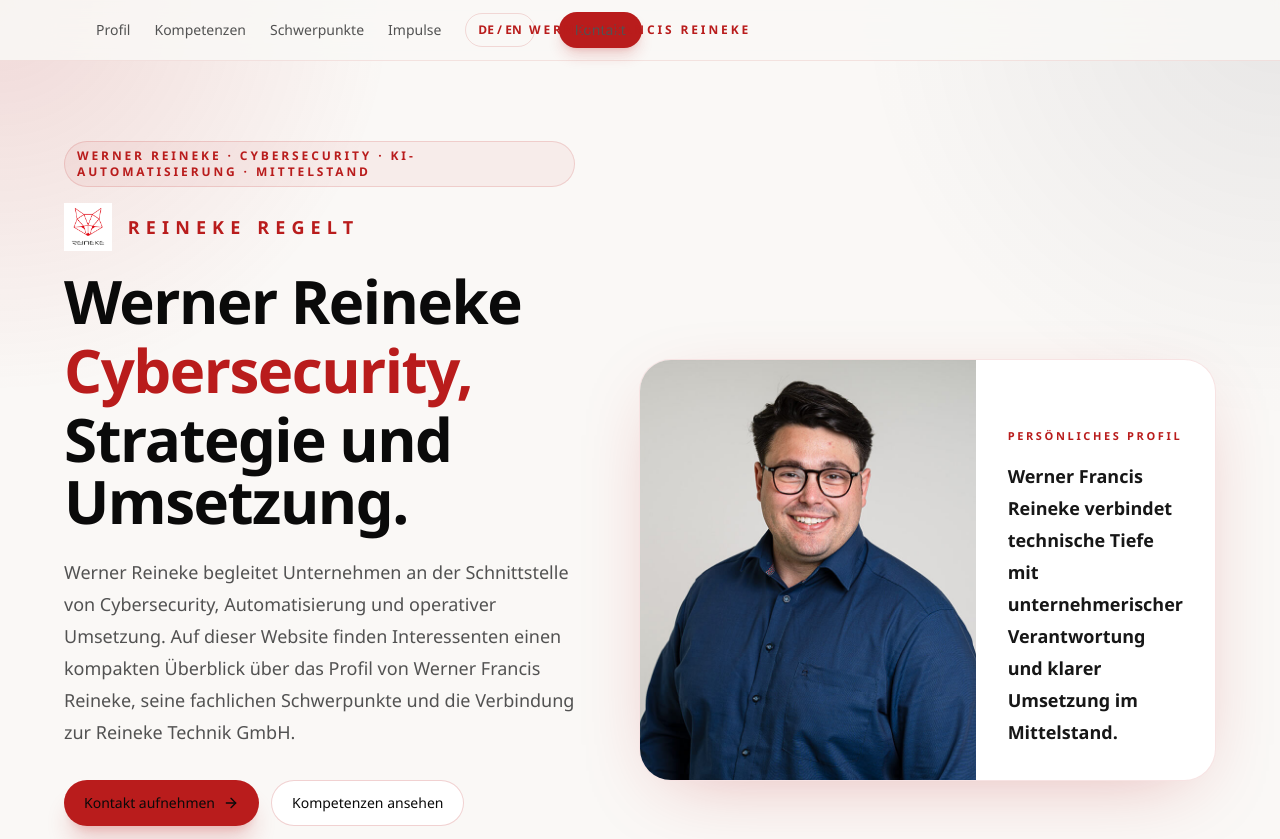
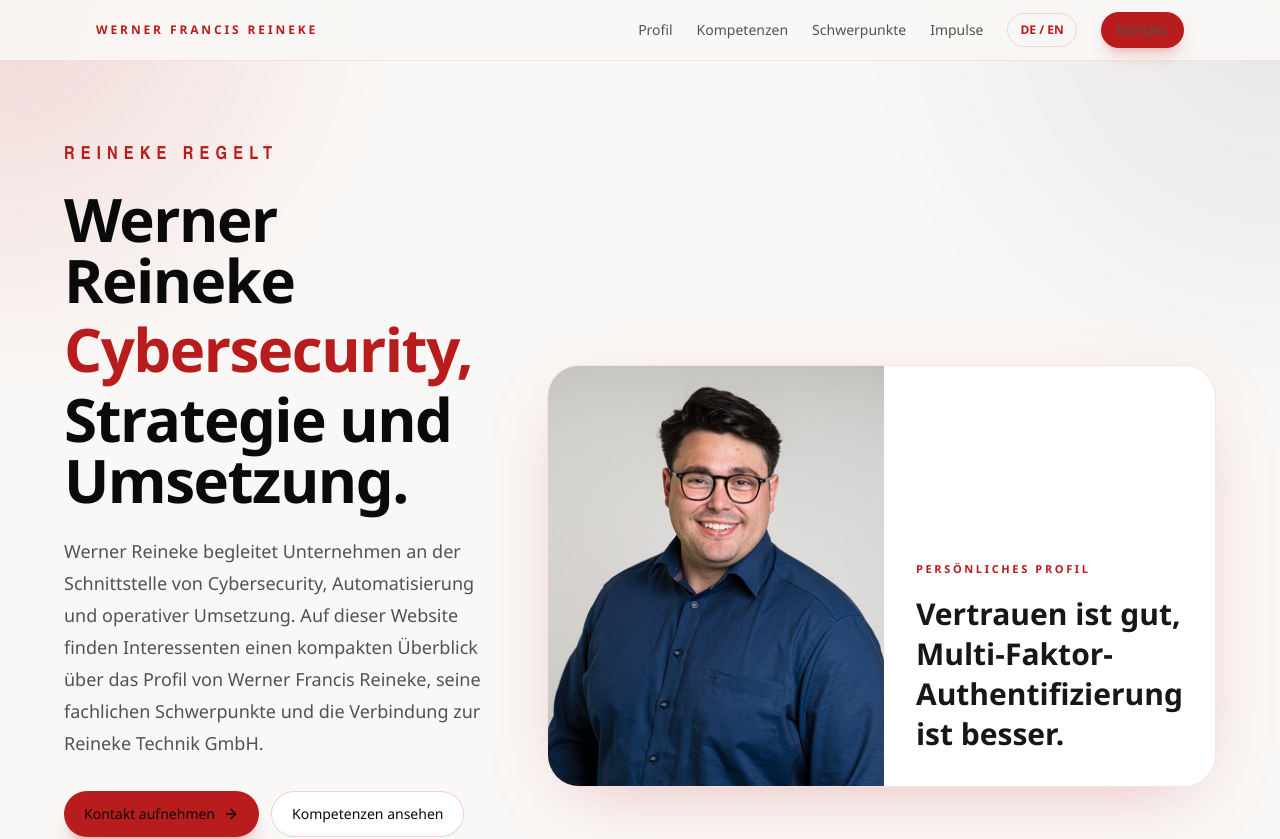
Before and after one commit to rewerner42/rewerner42.github.io, a React app: page / in a window 1280 px wide. Shown: the top 839 px of the page. Built offline with nearby package versions, Linux system fonts and the light colour scheme; the HTML template or start-up script is replaced by a standard one.

Commit message:
fix image

```diff
--- a/src/App.jsx
+++ b/src/App.jsx
@@ -19,7 +19,6 @@
   Shield,
   Twitter,
 } from 'lucide-react';
-import logo from '../Logo.png';
 import portrait from '../werner-francis-reineke.jpg';
 
 const canonicalUrl = 'https://wernerfrancisreineke.com/';
@@ -37,7 +36,6 @@
       navContact: 'Kontakt',
       langDesktop: 'DE / EN',
       mobileMenu: 'Menü',
-      heroBadge: 'Werner Reineke · Cybersecurity · KI-Automatisierung · Mittelstand',
       heroTitle1: 'Werner Reineke',
       heroTitle2: 'Cybersecurity,',
       heroTitle3: 'Strategie und Umsetzung.',
@@ -54,8 +52,7 @@
       stat3Text: 'stark vernetzt',
       portraitAlt: 'Portrait von Werner Francis Reineke',
       portraitKicker: 'Persönliches Profil',
-      portraitCaption:
-        'Werner Francis Reineke verbindet technische Tiefe mit unternehmerischer Verantwortung und klarer Umsetzung im Mittelstand.',
+      portraitCaption: 'Vertrauen ist gut, Multi-Faktor-Authentifizierung ist besser.',
       aboutEyebrow: 'Profil',
       aboutTitle: 'Werner Reineke als Ansprechpartner für IT-Sicherheit, Resilienz und digitale Weiterentwicklung',
       aboutText:
@@ -165,7 +162,6 @@
       navContact: 'Contact',
       langDesktop: 'EN / DE',
       mobileMenu: 'Menu',
-      heroBadge: 'Werner Reineke · Cybersecurity · AI automation · SME focus',
       heroTitle1: 'Werner Reineke',
       heroTitle2: 'Cybersecurity,',
       heroTitle3: 'strategy and execution.',
@@ -182,8 +178,7 @@
       stat3Text: 'closely connected',
       portraitAlt: 'Portrait of Werner Francis Reineke',
       portraitKicker: 'Personal profile',
-      portraitCaption:
-        'Werner Francis Reineke combines technical depth, entrepreneurial responsibility, and practical execution for modern businesses.',
+      portraitCaption: 'Trust is good, multi-factor authentication is better.',
       aboutEyebrow: 'Profile',
       aboutTitle: 'Werner Reineke as a contact for IT security, resilience, and digital progress',
       aboutText:
@@ -390,7 +385,7 @@
 
       <header className="sticky top-0 z-50 border-b border-[#b91c1c]/10 bg-[#faf8f6]/85 backdrop-blur-xl">
         <div className="mx-auto flex max-w-6xl items-center justify-between px-4 py-3 sm:px-6 lg:px-8">
-          <a href="#top" className="min-w-0 text-center md:absolute md:left-1/2 md:-translate-x-1/2">
+          <a href="#top" className="min-w-0">
             <div className="truncate text-[11px] font-semibold uppercase tracking-[0.24em] text-[#b91c1c] sm:text-xs">
               Werner Francis Reineke
             </div>
@@ -431,12 +426,8 @@
         <section className="px-4 pb-14 pt-10 sm:px-6 sm:pb-20 sm:pt-16 lg:px-8 lg:pt-20">
           <div className="mx-auto grid max-w-6xl items-center gap-10 lg:grid-cols-[1.02fr_0.98fr] lg:gap-16">
             <motion.div {...fadeUp}>
-              <div className="mb-4 inline-flex items-center rounded-full border border-[#b91c1c]/15 bg-[#b91c1c]/5 px-3 py-1.5 text-[11px] font-semibold uppercase tracking-[0.24em] text-[#b91c1c] sm:text-xs">
-                {t.heroBadge}
-              </div>
-              <div className="mb-5 flex items-center gap-4">
-                <img src={logo} alt="Reineke Technik Logo" className="h-10 w-auto sm:h-12" />
-                <div className="text-base font-semibold uppercase tracking-[0.34em] text-[#b91c1c] sm:text-lg">
+              <div className="mb-5">
+                <div className="text-base font-semibold uppercase tracking-[0.34em] text-[#b91c1c] sm:text-lg" style={{ fontFamily: '"Avenir Next Condensed", "Arial Narrow", "Avenir Next", sans-serif' }}>
                   {t.slogan}
                 </div>
               </div>
@@ -486,7 +477,7 @@
                   </div>
                   <div className="flex flex-col justify-end p-6 sm:p-8">
                     <div className="text-[11px] font-semibold uppercase tracking-[0.24em] text-[#b91c1c]">{t.portraitKicker}</div>
-                    <p className="mt-4 text-lg font-semibold leading-8 text-neutral-900">
+                    <p className="mt-4 text-2xl font-semibold leading-10 text-neutral-900 sm:text-3xl">
                       {t.portraitCaption}
                     </p>
                   </div>
```
